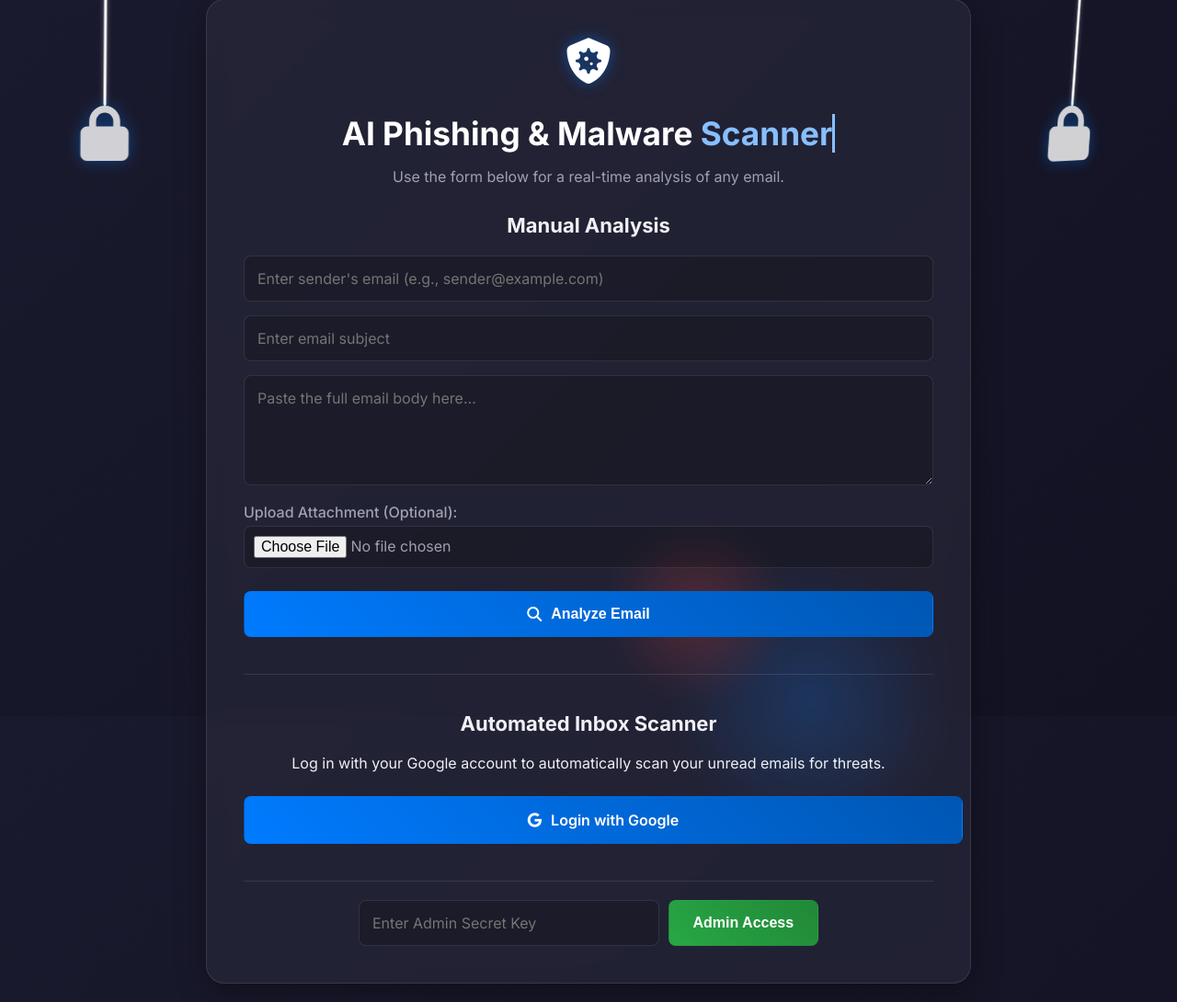
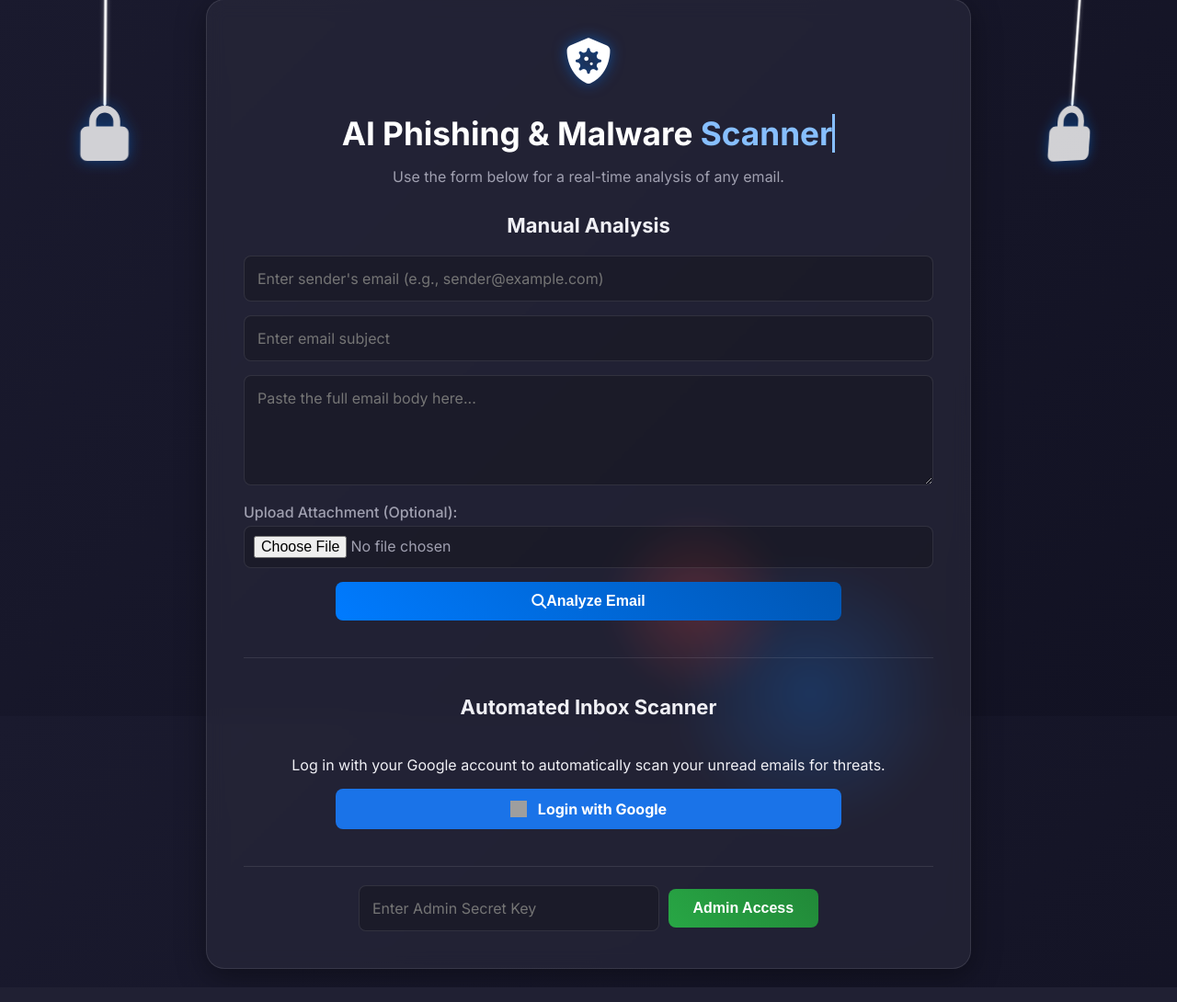
Before and after one commit to kusan-139/AI-phishing-mail-detector, a Flask app: page / in a window 1280 px wide. Shown: the part 21-1111 px from the top of the page at 92% size. Run offline with Flask 3, Linux system fonts and the light colour scheme; grey boxes are pictures that could not be loaded.

Commit message:
Update index.html

```diff
--- a/templates/index.html
+++ b/templates/index.html
@@ -137,11 +137,9 @@
             color: #fff;
             text-shadow: 0 0 15px var(--primary-glow);
             margin-bottom: 15px;
-            /* ✨ ADDED ANIMATION FOR SHIELD ICON ✨ */
             animation: shield-float 3s ease-in-out infinite;
         }
 
-        /* ✨ KEYFRAMES FOR SHIELD ANIMATION ✨ */
         @keyframes shield-float {
             0% { transform: translateY(0); }
             50% { transform: translateY(-10px); }
@@ -211,32 +209,6 @@
             font-weight: 500;
         }
 
-        .submit-button {
-            width: 100%;
-            color: white;
-            padding: 15px;
-            border-radius: 8px;
-            border: 1px solid transparent;
-            cursor: pointer;
-            font-size: 1em;
-            font-weight: 600;
-            margin-top: 10px;
-            transition: all 0.3s ease;
-            display: inline-flex;
-            justify-content: center;
-            align-items: center;
-            gap: 10px;
-        }
-        .submit-button:hover {
-            transform: translateY(-3px);
-            box-shadow: 0 4px 20px rgba(0,0,0,0.4);
-        }
-
-        .manual-submit { background: linear-gradient(45deg, #007bff, #0056b3); }
-        .scan-submit { background: linear-gradient(45deg, #dc3545, #c82333); }
-        .admin-button { background: linear-gradient(45deg, #28a745, #218838); color: white; }
-        .admin-button:hover { box-shadow: 0 4px 20px var(--success-glow); }
-
         hr { border: none; border-top: 1px solid var(--border-color); margin: 40px 0; }
         h2 { color: var(--text-color); text-align: center; font-size: 22px; margin-bottom: 20px; }
 
@@ -293,26 +265,70 @@
             position: absolute;
             bottom: 100%;
             left: 50%;
-            width: 3px; /* Thick rope */
-            height: 120px; /* Longer rope length */
-            /* ✨ CHANGED ROPE COLOR TO WHITE ✨ */
+            width: 3px;
+            height: 120px;
             background: #fff;
             transform: translateX(-50%);
             border-radius: 1.5px;
-            box-shadow: 0 0 5px rgba(255, 255, 255, 0.4); /* Subtle shadow for definition */
+            box-shadow: 0 0 5px rgba(255, 255, 255, 0.4);
         }
         .hanging-icon svg {
-            width: 60px; /* Larger icon size */
-            height: 60px; /* Larger icon size */
-            fill: #fff; /* White fill for better visibility */
-            opacity: 0.8; /* Increased opacity */
-            filter: drop-shadow(0 0 8px rgba(0, 123, 255, 0.5)); /* Added glow */
+            width: 60px;
+            height: 60px;
+            fill: #fff;
+            opacity: 0.8;
+            filter: drop-shadow(0 0 8px rgba(0, 123, 255, 0.5));
         }
         @keyframes swing {
             0% { transform: translateX(-50%) rotateZ(0deg) rotateY(0deg); }
             50% { transform: translateX(-50%) rotateZ(5deg) rotateY(40deg); }
             100% { transform: translateX(-50%) rotateZ(0deg) rotateY(0deg); }
         }
+
+        /* --- STYLES FOR BUTTONS --- */
+        .centered-section {
+            text-align: center;
+            margin-top: 40px;
+            margin-bottom: 40px;
+        }
+
+        .action-button {
+            width: 100%;
+            /* ✨ MODIFIED: Increased width for a better look */
+            max-width: 550px;
+
+            padding: 12px 20px;
+            border-radius: 8px;
+            border: none;
+            font-size: 16px;
+            font-weight: bold;
+            cursor: pointer;
+            text-align: center;
+            text-decoration: none;
+            display: inline-flex;
+            justify-content: center;
+            align-items: center;
+            box-sizing: border-box;
+            transition: all 0.3s ease;
+        }
+
+        .action-button:hover {
+            transform: translateY(-3px);
+            box-shadow: 0 4px 20px rgba(0,0,0,0.4);
+        }
+
+        .google-btn {
+            background-color: #1a73e8;
+            color: white;
+        }
+
+        .google-btn img {
+            width: 18px;
+            height: 18px;
+            margin-right: 12px;
+            vertical-align: middle;
+        }
+
 
         @media (max-width: 900px) {
             .hanging-icon-container { display: none; }
@@ -377,26 +393,33 @@
             <label for="attachment">Upload Attachment (Optional):</label>
             <input type="file" name="attachment">
 
-            <button type="submit" class="submit-button manual-submit"><i class="fa-solid fa-magnifying-glass"></i> Analyze Email</button>
+            <button type="submit" class="action-button" style="background: linear-gradient(45deg, #007bff, #0056b3); color: white;"><i class="fa-solid fa-magnifying-glass"></i> Analyze Email</button>
         </form>
 
         <hr>
 
         <h2>Automated Inbox Scanner</h2>
+
+        <div class="centered-section">
             {% if logged_in %}
                 <p>Scan your unread emails for immediate threats.</p>
-            <form action="{{ url_for('scan_inbox') }}" method="post">
-                <button type="submit" class="submit-button scan-submit"><i class="fa-solid fa-inbox"></i> Scan My Inbox Now</button>
+                <form action="{{ url_for('scan_inbox') }}" method="post" style="margin: 0;">
+                    <button type="submit" class="action-button" style="background: linear-gradient(45deg, #dc3545, #c82333); color: white;"><i class="fa-solid fa-inbox"></i> Scan My Inbox Now</button>
                 </form>
             {% else %}
                 <p>Log in with your Google account to automatically scan your unread emails for threats.</p>
-            <a href="{{ url_for('login') }}" class="submit-button manual-submit" style="text-decoration: none; background-color: #4285F4;"><i class="fa-brands fa-google"></i> Login with Google</a>
+                <a href="{{ url_for('login') }}" class="action-button google-btn">
+                    <img src="https://upload.wikimedia.org/wikipedia/commons/c/c1/Google_%22G%22_logo.svg" alt="Google G">
+                    Login with Google
+                </a>
             {% endif %}
+        </div>
+
 
         <div class="admin-section">
             <form action="{{ url_for('admin_login') }}" method="post" class="admin-form">
                 <input type="password" name="secret_key" placeholder="Enter Admin Secret Key" required>
-                <button type="submit" class="submit-button admin-button">Admin Access</button>
+                <button type="submit" class="action-button" style="background: linear-gradient(45deg, #28a745, #218838); color: white;">Admin Access</button>
             </form>
         </div>
 
```
Lines whose indentation alone changed are shown as unchanged.
